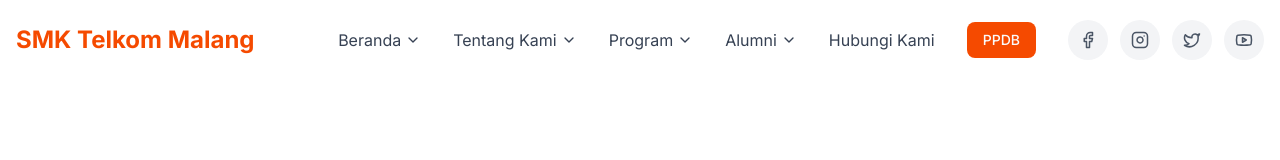
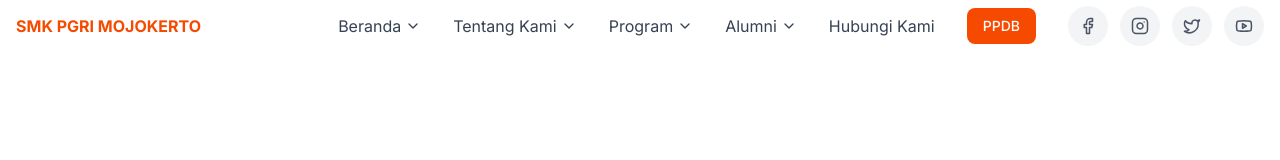
Before and after one commit to fjrhub/smkpgrimojokerto, a Next.js app: page / in a window 1280 px wide. Shown: the top 160 px of the page. Built offline with nearby package versions, Linux system fonts and the light colour scheme.

Commit message:
refactor(navbar): simplify navbar size and remove animation

```diff
--- a/app/page.tsx
+++ b/app/page.tsx
@@ -192,14 +192,13 @@ export default function Home() {
         }`}
       >
         <div className="container mx-auto px-4">
-          <div className="flex items-center justify-between h-20">
+          <div className="flex items-center justify-between h-13">
             {/* Logo */}
             <motion.a
               href="#home"
-              className="text-2xl font-bold text-orange-600"
-              whileHover={{ scale: 1.05 }}
+              className="text-1xl font-bold text-orange-600"
             >
-              SMK Telkom Malang
+              SMK PGRI MOJOKERTO
             </motion.a>
 
             {/* Desktop Menu */}
```
